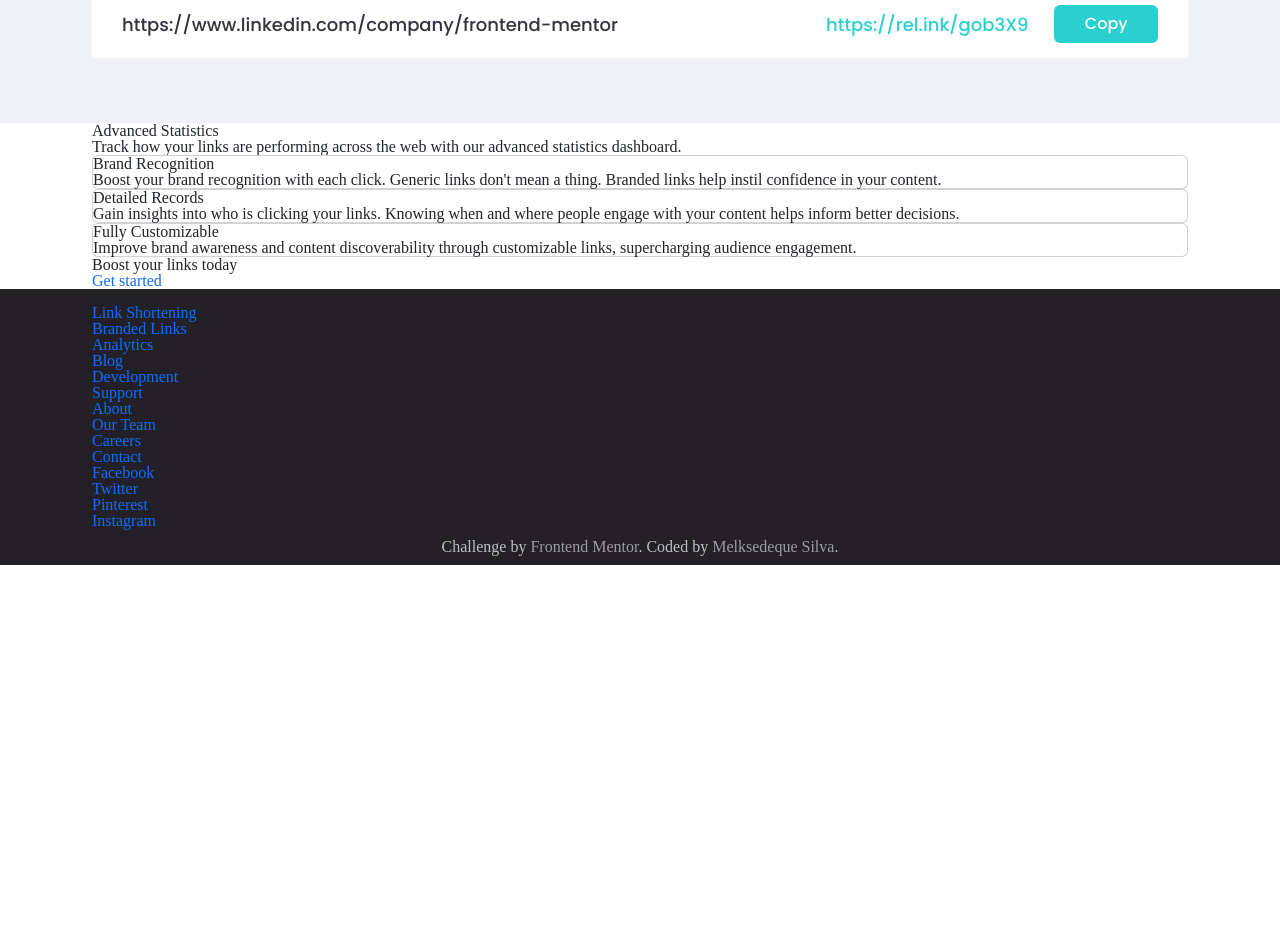
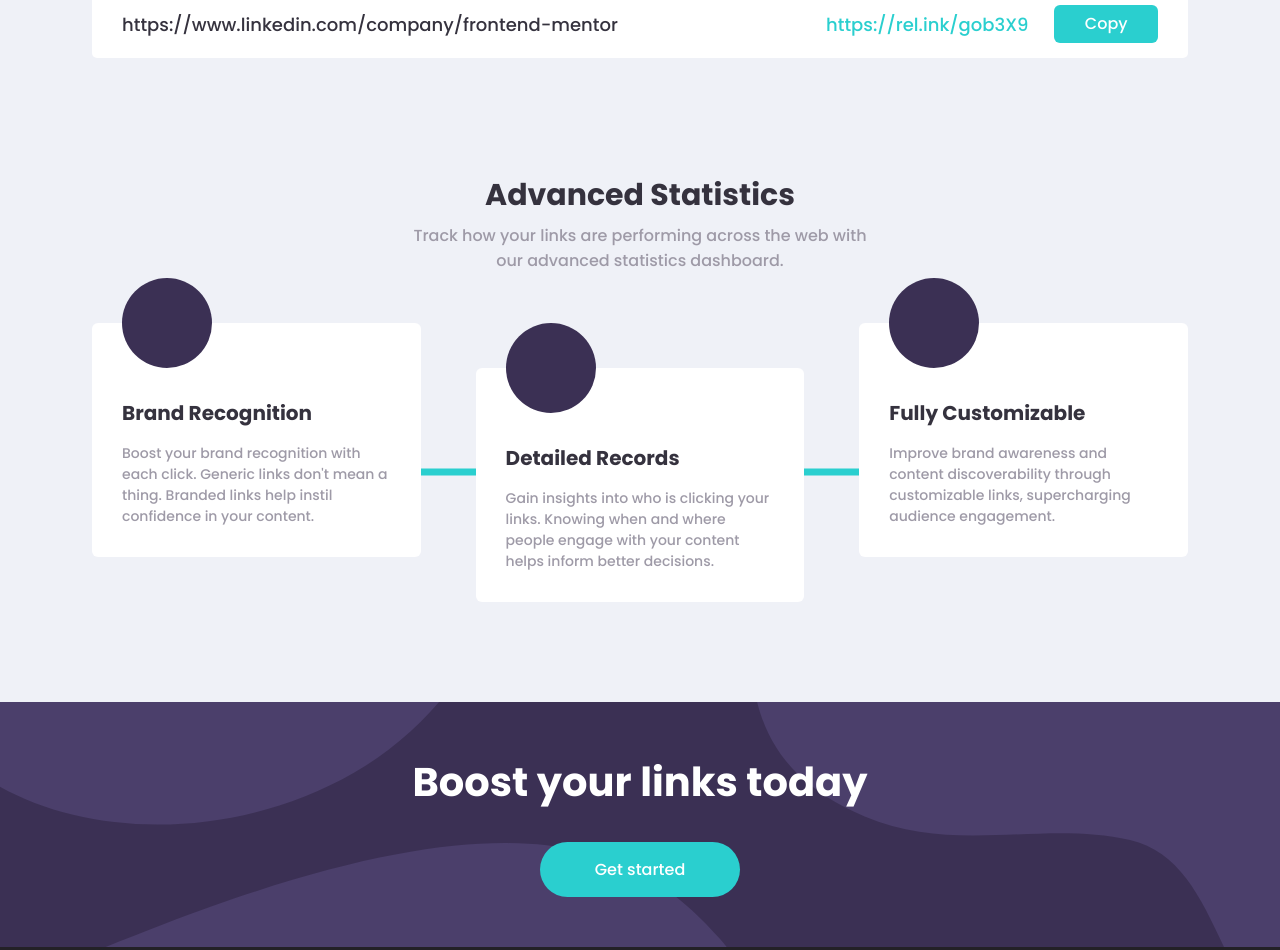
Before and after one commit to Melksedeque/-url-shorten-api, a plain HTML site: page index.html in a window 1280 px wide. Shown: the part 1080-2030 px from the top of the page. Before the commit the page ends 1645 px from the top, so only its background shows below. Drawn offline with nearby package versions, Linux system fonts and the light colour scheme; files that its build step writes are made by us from their sources.

Commit message:
Finished desktop styles

```diff
--- a/assets/scss/_page.scss
+++ b/assets/scss/_page.scss
@@ -121,6 +121,101 @@ main.page {
             }
         }
     }
+
+    section.statistics {
+        background: #EFF1F7;
+        padding: 50px 0 100px;
+        h2 {
+            color: $very_dark_blue;
+            font: $bold 30px $font;
+            text-align: center;
+        }
+        p {
+            color: $grayish_violet;
+            font: $regular 16px $font;
+            margin: 5px auto;
+            text-align: center;
+            max-width: 480px;
+        }
+        div.cards {
+            align-items: center;
+            display: flex;
+            flex-flow: row wrap;
+            justify-content: space-between;
+            margin: 0;
+            position: relative;
+            &::before {
+                background: $cyan;
+                content: '';
+                display: block;
+                height: 7px;
+                left: 0;
+                margin: 0 auto;
+                position: absolute;
+                top: 60%;
+                transform: translateY(-50%);
+                width: 100%;
+            }
+            div.card {
+                border: 0 none;
+                flex: 0 1 30%;
+                padding: 30px;
+                .icon {
+                    background: $dark_violet;
+                    border-radius: 100px;
+                    display: inline;
+                    height: 90px;
+                    margin: -75px 0 30px 0;
+                    text-align: center;
+                    position: relative;
+                    width: 90px;
+                    svg {
+                        left: 50%;
+                        position: absolute;
+                        top: 50%;
+                        transform: translate(-50%, -50%);
+                    }
+                }
+                h3 {
+                    color: $very_dark_blue;
+                    font: $bold 20px $font;
+                    margin-bottom: 15px;
+                }
+                p {
+                    font-size: 14px;
+                    margin: 0;
+                    text-align: left;
+                }
+                &.record { margin-top: 90px; }
+                &.customizable { margin-top: 180px; }
+            }
+        }
+    }
+
+    section.boost {
+        background: url("/images/bg-boost-desktop.svg") center center no-repeat $dark_violet;
+        padding: 50px;
+        h2 {
+            color: white;
+            font: $bold 40px $font;
+            margin-bottom: 30px;
+            text-align: center;
+        }
+        a {
+            background: $cyan;
+            border-radius: 100px;
+            color: white;
+            display: block;
+            font: $regular 16px $font;
+            margin: 0 auto;
+            padding: 15px;
+            text-align: center;
+            width: 200px;
+            &:hover {
+                background: lighten($cyan, 20%);
+            }
+        }
+    }
 }
 
 @media screen and (max-width: $mobile) {
```
